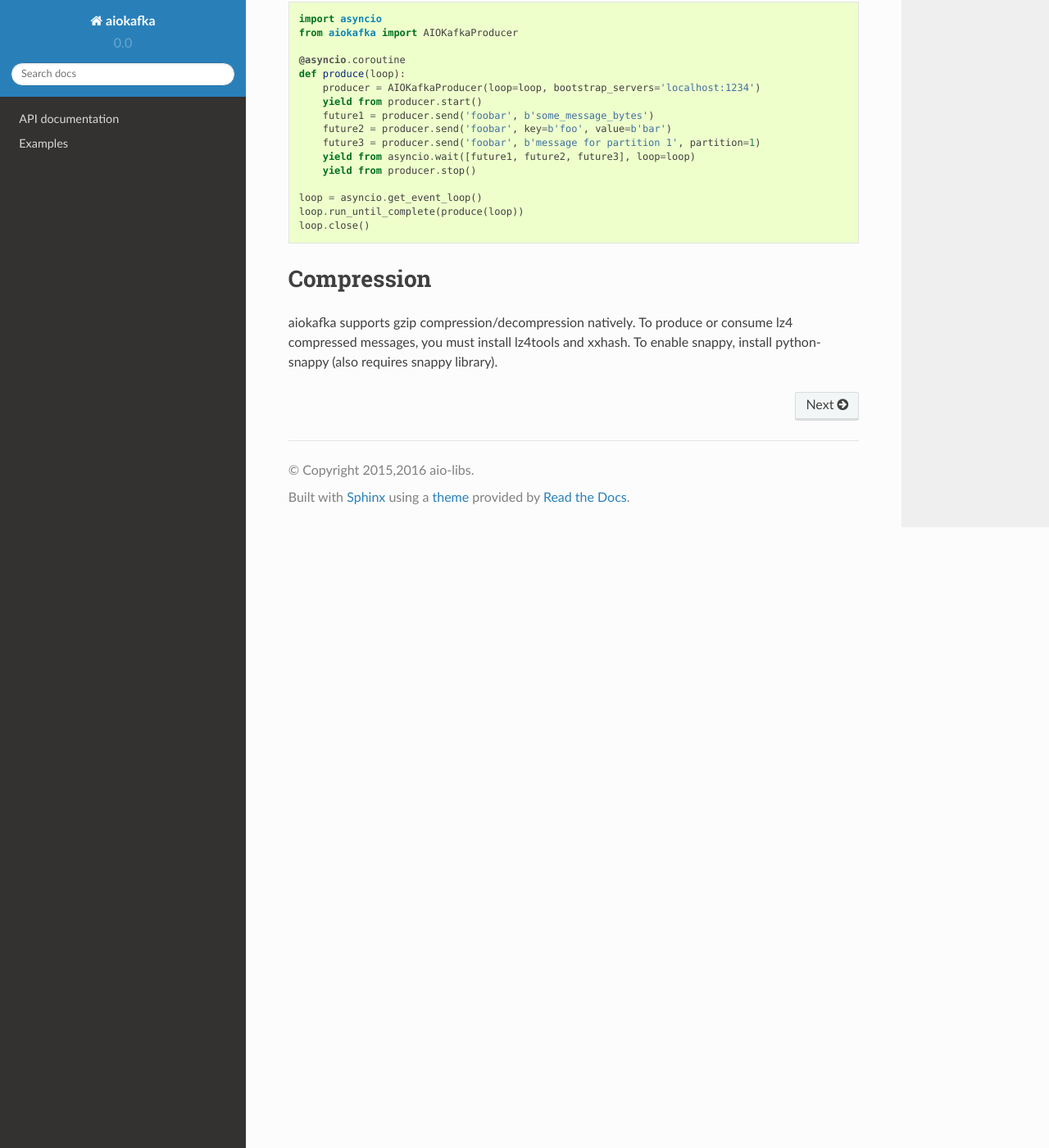
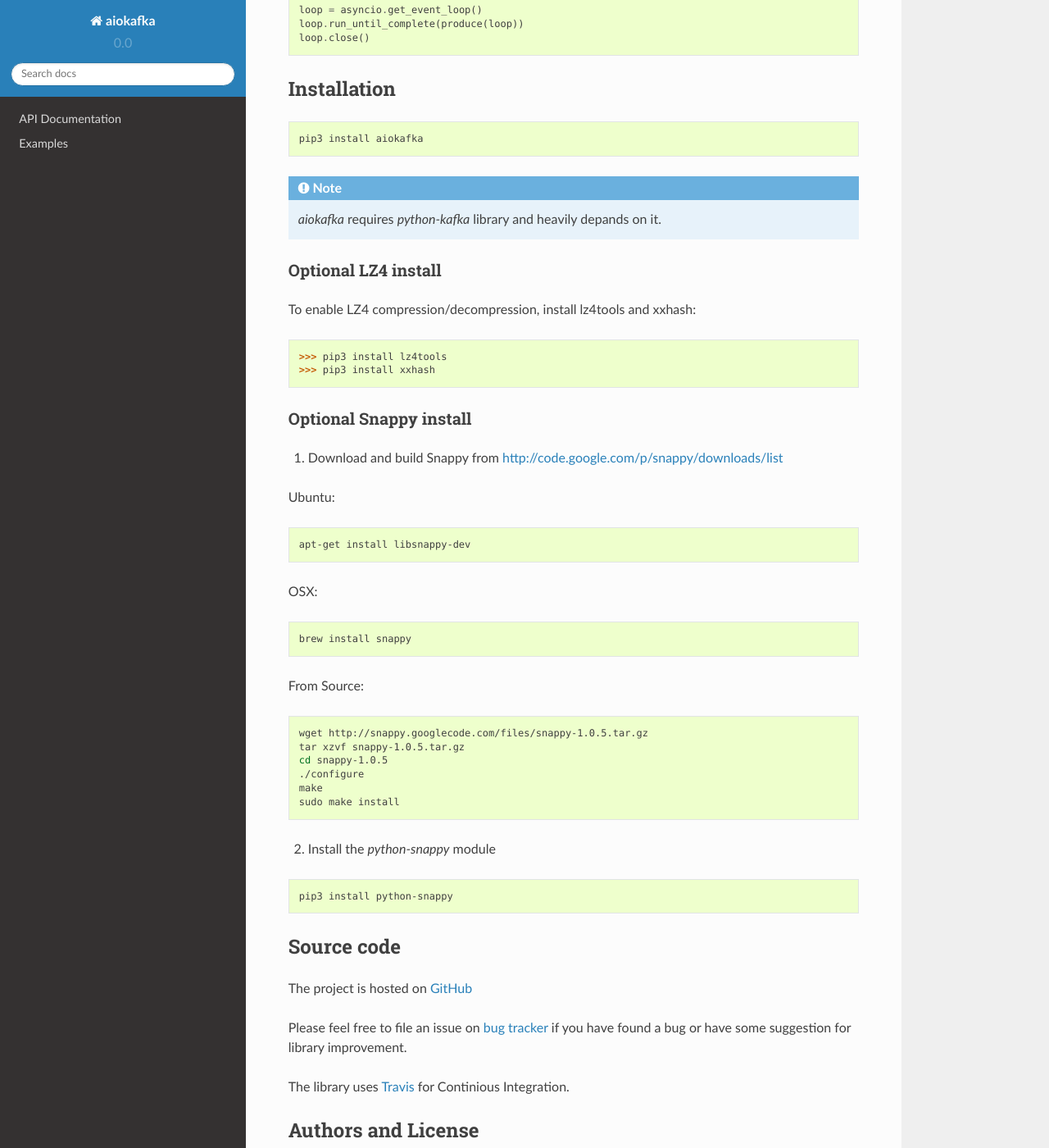
Before and after one commit to aio-libs/aiokafka, a Sphinx documentation site: the page built from docs/index.rst, in a window 1280 px wide and 1400 px high, scrolled down 1430 px. Shown: the whole window at 82% size. Built offline with Sphinx 7.4.7 and the Read the Docs theme 2.0.0, drawn with Linux system fonts in a browser that asks for light colours; some of the changed text lies outside the part shown.

```diff
--- a/docs/conf.py
+++ b/docs/conf.py
@@ -57,7 +57,8 @@ extensions = [
     'sphinx.ext.autodoc',
     'sphinx.ext.intersphinx',
     'sphinx.ext.viewcode',
-    'sphinxcontrib.asyncio'
+    'sphinxcontrib.asyncio',
+    'sphinx.ext.napoleon'
 ]
 
 intersphinx_mapping = {'python': ('http://docs.python.org/3', None)}
--- a/docs/group_consumer.rst
+++ b/docs/group_consumer.rst
@@ -1,6 +1,6 @@
 
 Example. Group consumer
-======================================
+=======================
 
 Producer:
 
--- a/docs/index.rst
+++ b/docs/index.rst
@@ -1,27 +1,20 @@
 Welcome to aiokafka's documentation!
 ====================================
 
+.. _GitHub: https://github.com/aio-libs/aiokafka
+.. _kafka-python: https://github.com/dpkp/kafka-python
 .. _asyncio: http://docs.python.org/3.4/library/asyncio.html
 
 **aiokafka** is a client for the Apache Kafka distributed stream processing system using the asyncio_.
+It is based on kafka-python_ library and reuses it's internals for protocol parsing, errors, etc.
 Client is designed to function much like the official java client, with a sprinkling of pythonic interfaces.
 
 **aiokafka** is used with 0.9 Kafka brokers and supports fully coordinated consumer groups -- i.e., dynamic
 partition assignment to multiple consumers in the same group.
 
 
-Installation
-============
-
-.. code::
-
-   pip3 install aiokafka
-
-.. note:: *aiokafka* requires *python-kafka* library.
-
-
 Getting started
-===============
+---------------
 
 
 AIOKafkaConsumer
@@ -50,7 +43,8 @@ See consumer example:
                     print("error while consuming message: ", err)
 
         loop = asyncio.get_event_loop()
-        consumer = AIOKafkaConsumer('topic1', 'topic2', loop=loop, bootstrap_servers='localhost:1234')
+        consumer = AIOKafkaConsumer(
+            'topic1', 'topic2', loop=loop, bootstrap_servers='localhost:1234')
         loop.run_until_complete(consumer.start())
         c_task = asyncio.async(consume_task(consumer))
         try:
@@ -88,16 +82,95 @@ See producer example:
         loop.close()
 
 
-Compression
-===========
+Installation
+------------
 
-aiokafka supports gzip compression/decompression natively. To produce or
-consume lz4 compressed messages, you must install lz4tools and xxhash.
-To enable snappy, install python-snappy (also requires snappy library).
+.. code::
+
+   pip3 install aiokafka
+
+.. note:: *aiokafka* requires *python-kafka* library and heavily depands on it.
+
+
+Optional LZ4 install
+++++++++++++++++++++
+
+To enable LZ4 compression/decompression, install lz4tools and xxhash:
+
+>>> pip3 install lz4tools
+>>> pip3 install xxhash
+
+
+Optional Snappy install
++++++++++++++++++++++++
+
+1. Download and build Snappy from http://code.google.com/p/snappy/downloads/list
+
+Ubuntu:
+
+.. code:: bash
+
+    apt-get install libsnappy-dev
+
+OSX:
+
+.. code:: bash
+
+    brew install snappy
+
+From Source:
+
+.. code:: bash
+
+    wget http://snappy.googlecode.com/files/snappy-1.0.5.tar.gz
+    tar xzvf snappy-1.0.5.tar.gz
+    cd snappy-1.0.5
+    ./configure
+    make
+    sudo make install
+
+
+2. Install the `python-snappy` module
+
+.. code:: bash
+
+    pip3 install python-snappy
+
+
+
+Source code
+-----------
+
+The project is hosted on GitHub_
+
+Please feel free to file an issue on `bug tracker
+<https://github.com/aio-libs/aiokafka/issues>`_ if you have found a bug
+or have some suggestion for library improvement.
+
+The library uses `Travis <https://travis-ci.org/aio-libs/aiokafka>`_ for
+Continious Integration.
+
+
+Authors and License
+-------------------
+
+The ``aiokafka`` package is Apache 2 licensed and freely available.
+
+Feel free to improve this package and send a pull request to GitHub_.
+
+
+Contents:
 
 .. toctree::
-   :hidden:
    :maxdepth: 2
 
-   API documentation <api>
-   Examples <examples>
+   api
+   examples
+
+
+Indices and tables
+==================
+
+* :ref:`genindex`
+* :ref:`modindex`
+* :ref:`search`
--- a/docs/manual_commit.rst
+++ b/docs/manual_commit.rst
@@ -1,6 +1,8 @@
 
 Example. Manual commit
 ======================
+
+When processing data from several
 
 
 Consumer:
```
Also changed, not shown: 3 other files.
